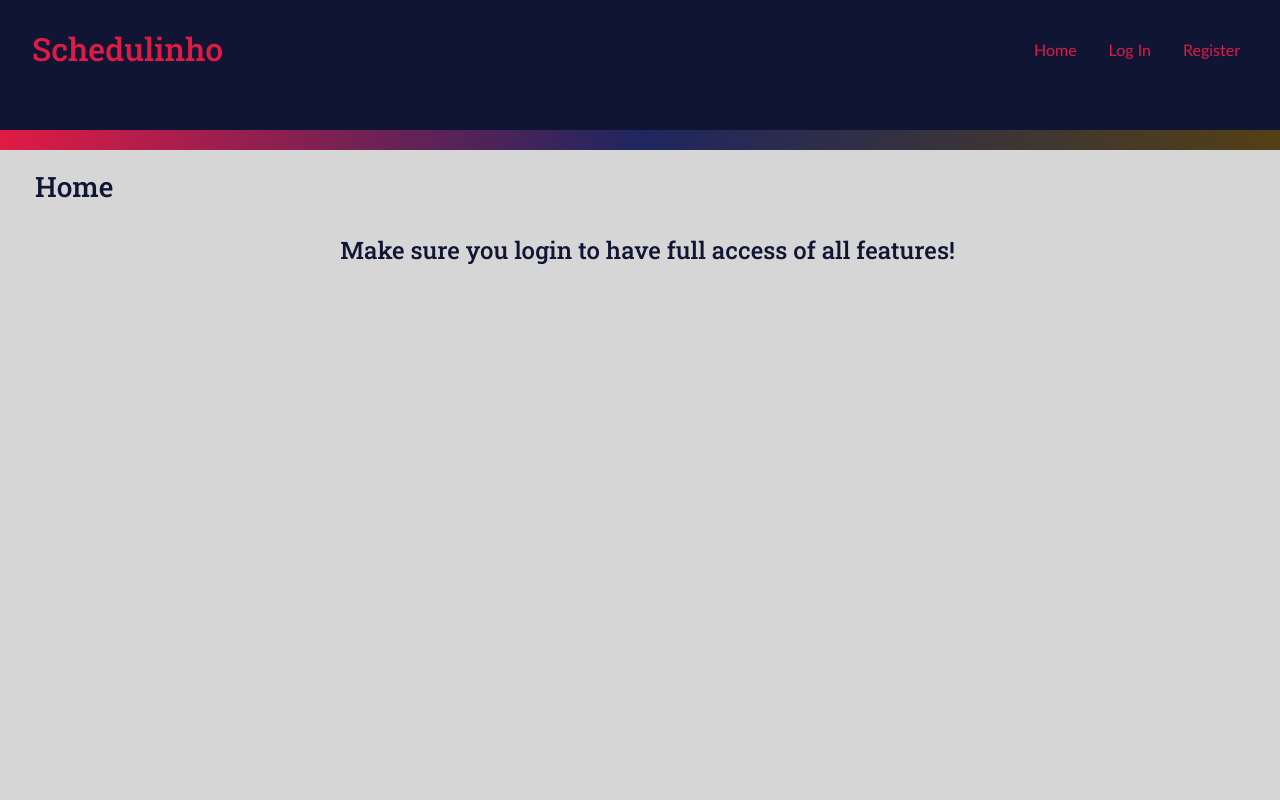
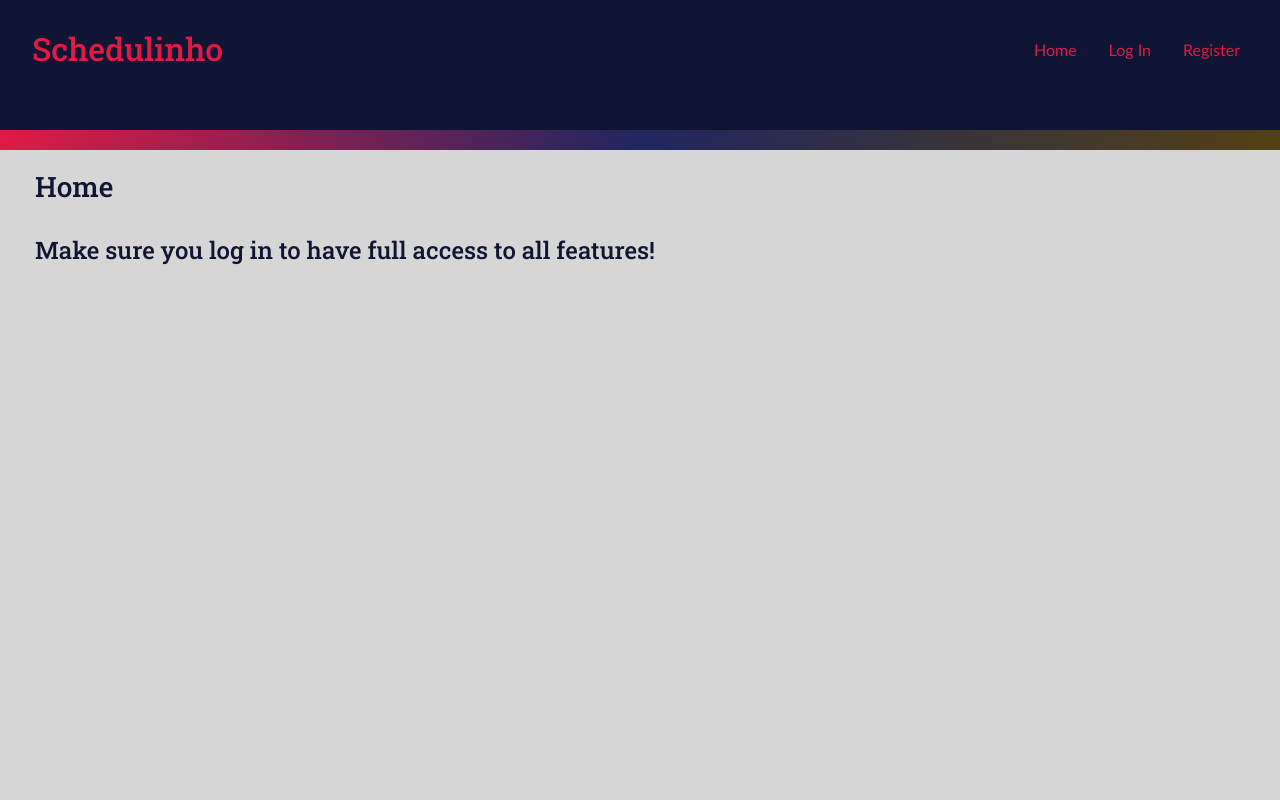
Before and after one commit to Hani-Al-A/Football_Scheduler, a Django app: template football_schedule/training/templates/training/index.html in a window 1280 px wide. Run offline with Django 5.2, Linux system fonts and the light colour scheme; the template is opened without the code that fills it, so the values that code supplies are empty.

Commit message:
Update index.html

```diff
--- a/football_schedule/training/templates/training/index.html
+++ b/football_schedule/training/templates/training/index.html
@@ -26,9 +26,9 @@
             </div>
         {% endif %}
     {% else %}
-        <center>
-            <h4>Make sure you login to have full access of all features!</h4>
-        </center>
+        <div id="behind">
+            <h4 >Make sure you log in to have full access to all features!</h4>
+        </div>
     {% endif %}
 
 
```
